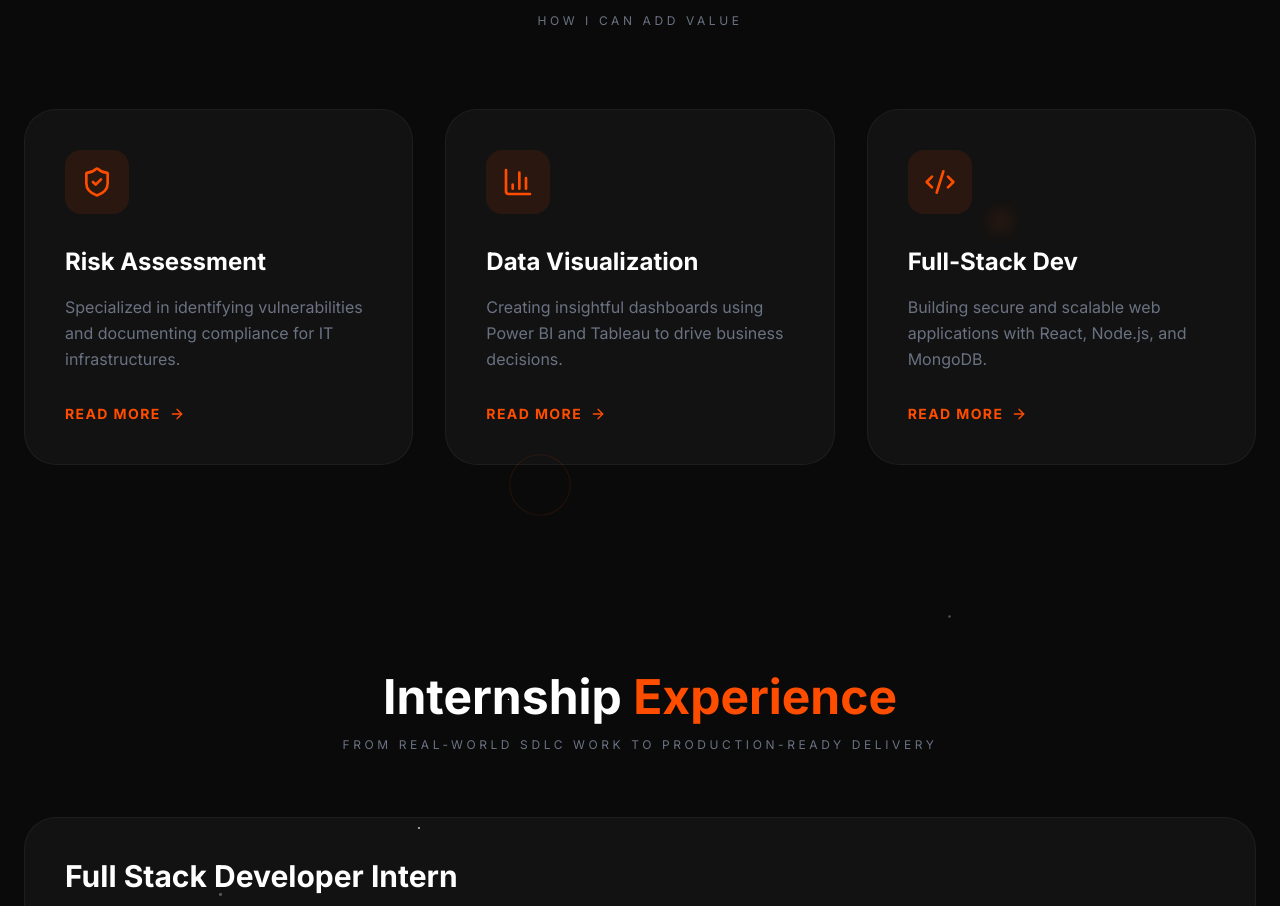
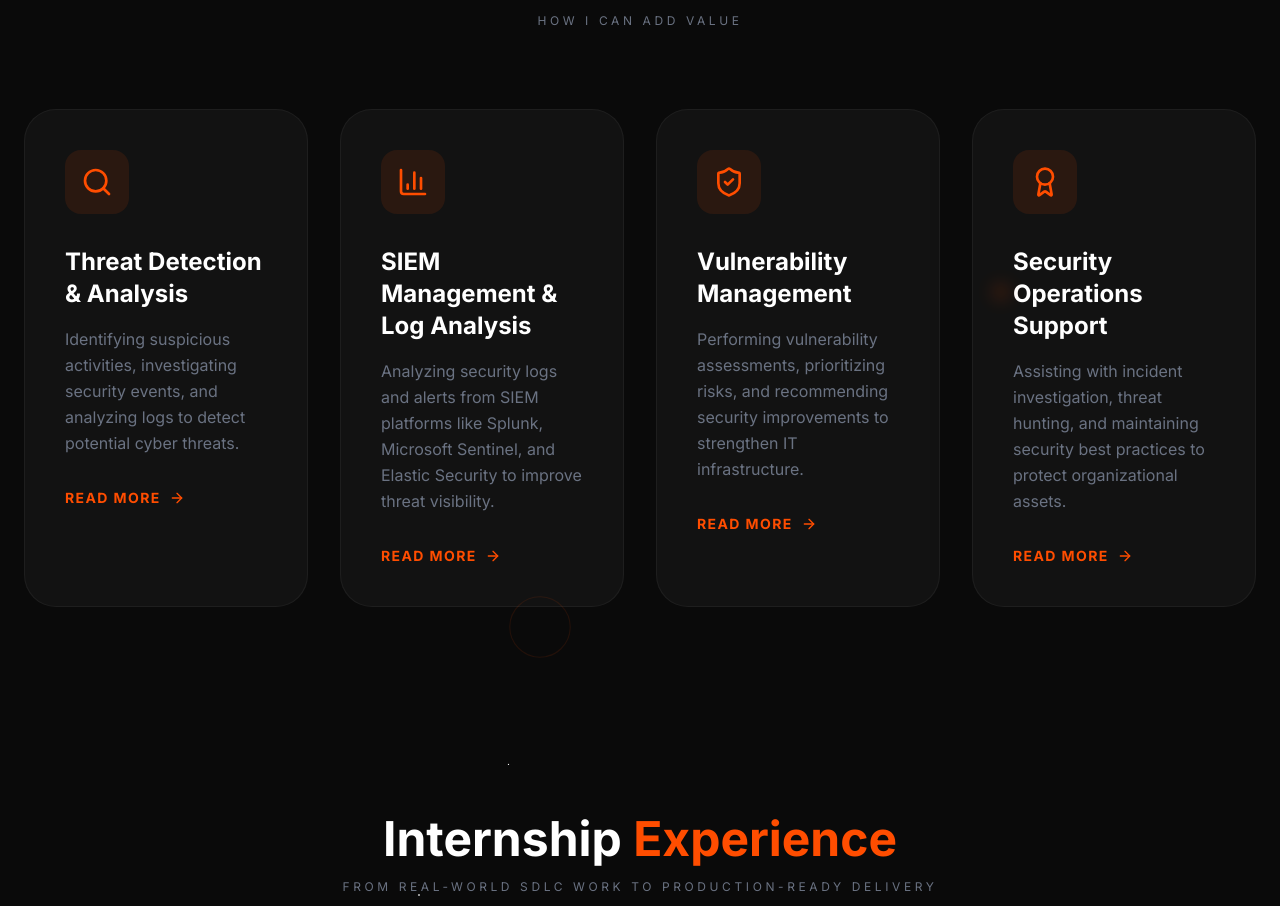
Before and after one commit to varshini-mahendra/My_Portfolio, a React (Vite) app: page / in a window 1280 px wide. Shown: the part 3155-4061 px from the top of the page. Built offline with nearby package versions, Linux system fonts and the light colour scheme.

Commit message:
Updated portfolio

```diff
--- a/src/App.tsx
+++ b/src/App.tsx
@@ -469,22 +469,27 @@ export default function App() {
             <p className="text-gray-500 uppercase tracking-[0.3em] text-xs">How I Can Add Value</p>
           </div>
 
-          <div className="grid md:grid-cols-3 gap-8">
+          <div className="grid md:grid-cols-2 lg:grid-cols-4 gap-8">
             {[
               {
-                icon: ShieldCheck,
-                title: "Risk Assessment",
-                desc: "Specialized in identifying vulnerabilities and documenting compliance for IT infrastructures."
+                icon: Search,
+                title: "Threat Detection & Analysis",
+                desc: "Identifying suspicious activities, investigating security events, and analyzing logs to detect potential cyber threats."
               },
               {
                 icon: BarChart3,
-                title: "Data Visualization",
-                desc: "Creating insightful dashboards using Power BI and Tableau to drive business decisions."
+                title: "SIEM Management & Log Analysis",
+                desc: "Analyzing security logs and alerts from SIEM platforms like Splunk, Microsoft Sentinel, and Elastic Security to improve threat visibility."
               },
               {
-                icon: Code2,
-                title: "Full-Stack Dev",
-                desc: "Building secure and scalable web applications with React, Node.js, and MongoDB."
+                icon: ShieldCheck,
+                title: "Vulnerability Management",
+                desc: "Performing vulnerability assessments, prioritizing risks, and recommending security improvements to strengthen IT infrastructure."
+              },
+              {
+                icon: Award,
+                title: "Security Operations Support",
+                desc: "Assisting with incident investigation, threat hunting, and maintaining security best practices to protect organizational assets."
               }
             ].map((s, i) => (
               <motion.div
```
